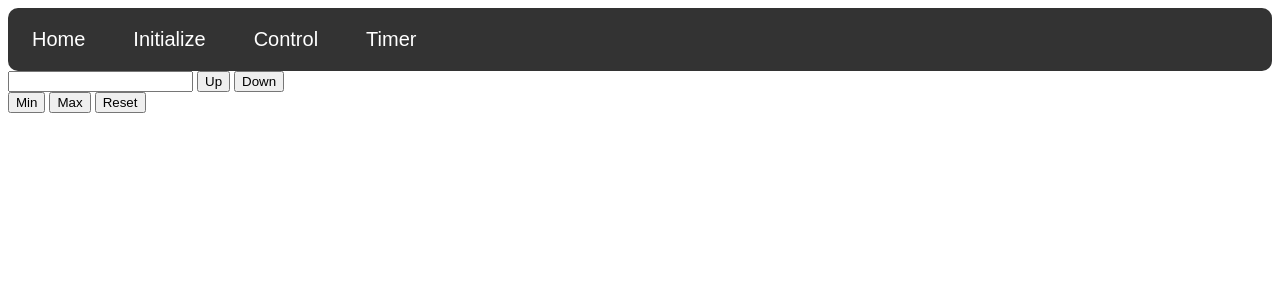
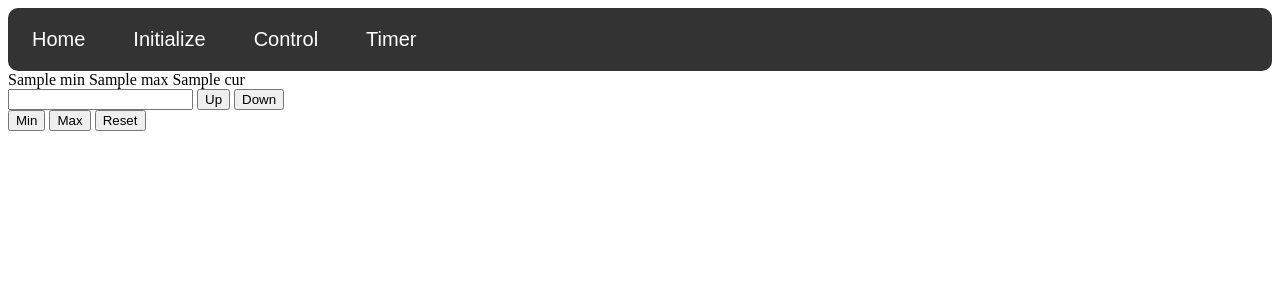
Before and after one commit to hkim113005/automated_blinds, a Flask app: template templates/initialize.html in a window 1280 px wide. Shown: the top 300 px of the page. Run offline with Flask 2, Linux system fonts and the light colour scheme; the template is opened without the code that fills it: values that come from a table or form of the project are taken from there, most other values are stand-ins (such as "Sample title", 1, 10 or a date in 2020); some libraries are stand-ins or nearby versions.

Commit message:
Edited app.py and html templates to display min, max, and cur

```diff
--- a/app.py
+++ b/app.py
@@ -46,30 +46,43 @@ def home():
 @app.route("/control", methods=["GET", "POST"])
 def control():
     controlForm = ControlForm()
+    min = getMin()
+    max = getMax()
+    cur = getCur()
 
     if request.method == "POST":
         if controlForm.submitUp.data and controlForm.value.data:
             print("UP")
+
             value = controlForm.value.data
+
             blindsUp(value)
-            controlForm.submitUp.data = False
-            controlForm.submitDown.data = False
-        elif controlForm.submitDown.data and controlForm.value.data:
-            print("DOWN")
-            value = controlForm.value.data
-            blindsDown(value)
+
             controlForm.submitUp.data = False
             controlForm.submitDown.data = False
 
-    return render_template("control.html", controlForm=controlForm)
+            cur = getCur()
+        elif controlForm.submitDown.data and controlForm.value.data:
+            print("DOWN")
+
+            value = controlForm.value.data
+
+            blindsDown(value)
+
+            controlForm.submitUp.data = False
+            controlForm.submitDown.data = False
+
+            cur = getCur()
+
+    return render_template("control.html", controlForm=controlForm, min=min, max=max, cur=cur)
 
 @app.route("/initialize", methods=['GET', 'POST'])
 def initialize():
     controlForm = ControlForm()
     initForm = InitForm()
-    min = None
-    max = None
-    cur = None
+    min = getMin()
+    max = getMax()
+    cur = getCur()
 
     if request.method == "POST":
         if controlForm.submitUp.data and controlForm.value.data:
--- a/templates/initialize.html
+++ b/templates/initialize.html
@@ -15,6 +15,18 @@
 
 {% block content %}
     <div>
+        {% if min %}
+            {{ min }}
+        {% endif %}
+        {% if max %}
+            {{ max }}
+        {% endif %}
+        {% if cur %}
+            {{ cur }}
+        {% endif %}
+    </div>
+
+    <div>
         <form action="{{ url_for('initialize') }}" method="POST">
             {{ controlForm.value }}
             {{ controlForm.submitUp }}
```
